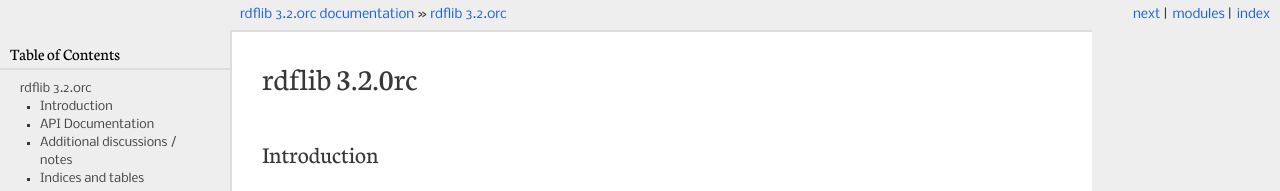
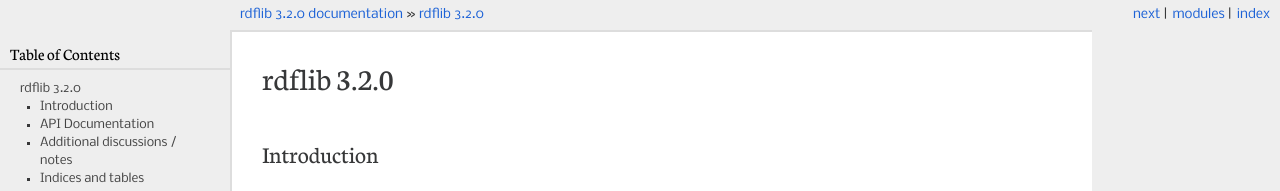
Before and after one commit to walidazizi/rdflib, a Sphinx documentation site: the page built from docs/index.rst, in a window 1280 px wide and 900 px high. Shown: the top 191 px of the window. Built offline with Sphinx 7.4.7, drawn with Linux system fonts in a browser that asks for light colours; some of the changed text lies outside the part shown.

Commit message:
Bump version in docs

```diff
--- a/docs/conf.py
+++ b/docs/conf.py
@@ -54,9 +54,9 @@ copyright = u'2009 - 2012, Daniel Krech'
 # built documents.
 #
 # The short X.Y version.
-version = '3.2.0rc'
+version = '3.2.0'
 # The full version, including alpha/beta/rc tags.
-release = '3.2.0rc'
+release = '3.2.0'
 
 # The language for content autogenerated by Sphinx. Refer to documentation
 # for a list of supported languages.
--- a/docs/index.rst
+++ b/docs/index.rst
@@ -1,8 +1,8 @@
 .. rdflib documentation documentation master file
 
-==============
-rdflib 3.2.0rc
-==============
+============
+rdflib 3.2.0
+============
 
 Introduction
 ============
```
